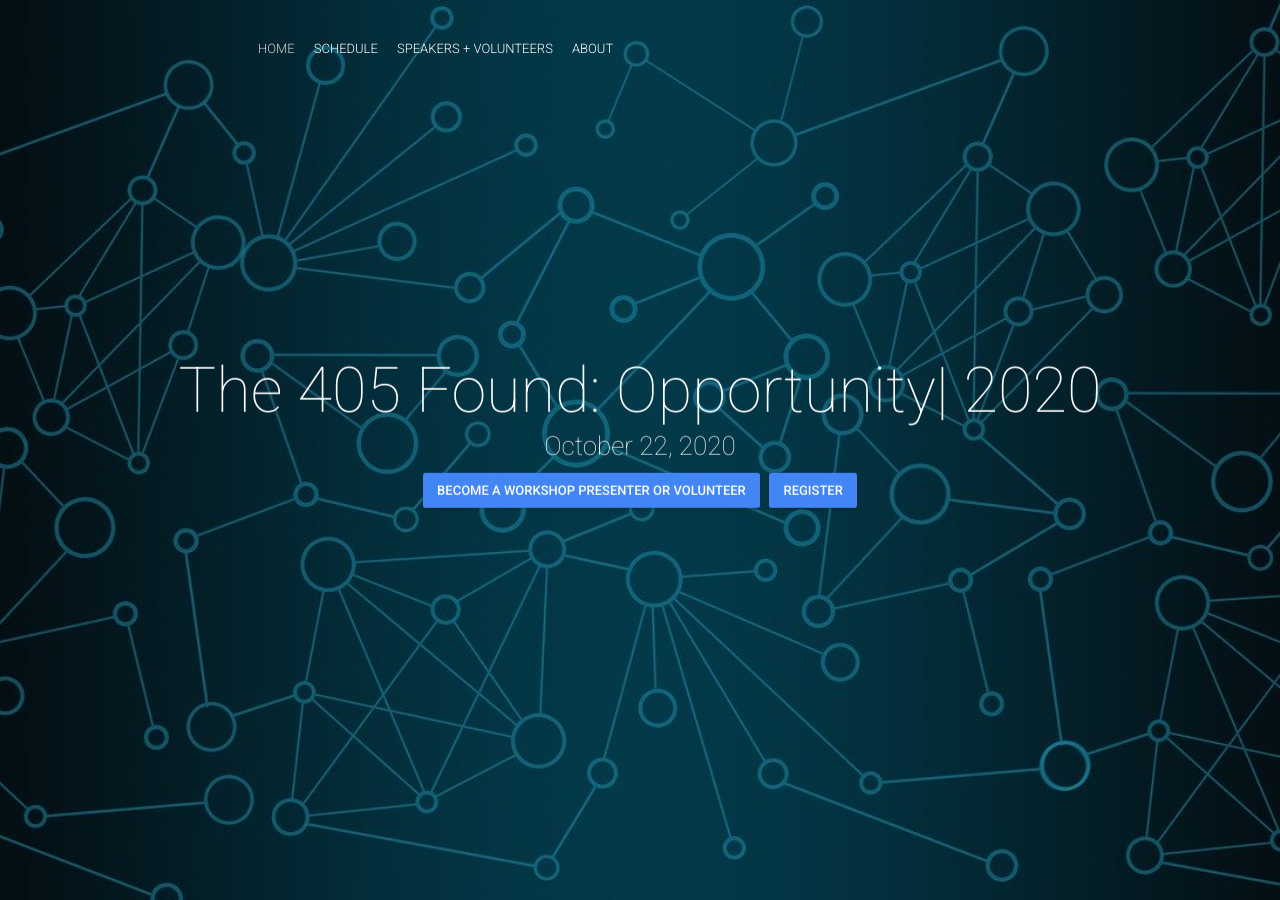
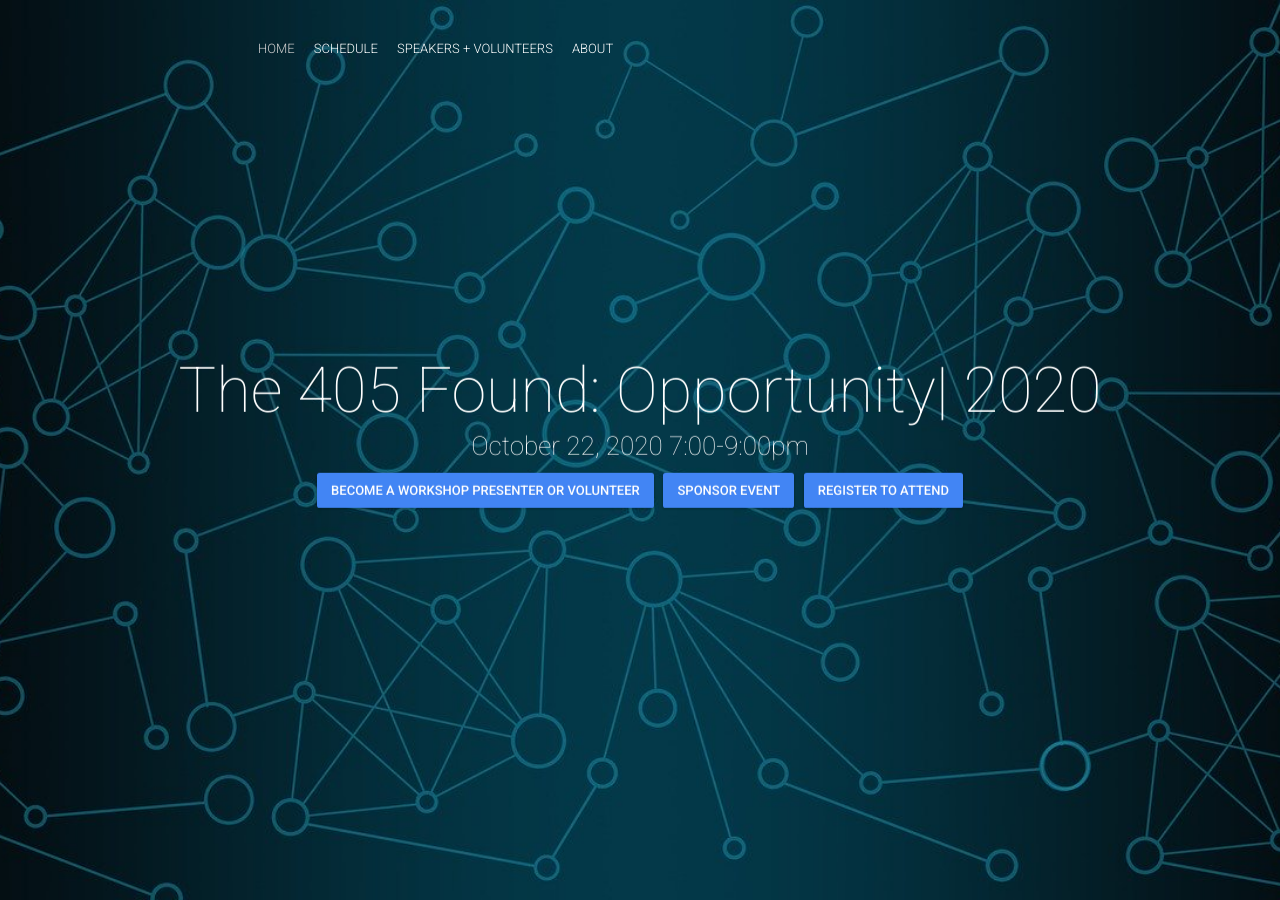
Before and after one commit to the405found/the405found.github.io, a Jekyll site: the page built from index.html, in a window 1280 px wide and 900 px high. Built offline with Jekyll 4.4.1, drawn with Linux system fonts in a browser that asks for light colours; nearby versions of some CDN libraries; comment, search, counter and statistics services are not loaded.

Commit message:
added sponsor event button to hero block

```diff
--- a/_config.yml
+++ b/_config.yml
@@ -38,7 +38,7 @@ twitterAccount: "@the405found"
 
 # Documents
 c4pUrl: "https://forms.gle/5j7HFvsTEPQAcbc86"
-c4sponsorsUrl: "/assets/405Found_Sponsorship.pdf"
+c4sponsorsUrl: "/assets/The405Found_Sponsorship.pdf"
 
 # Navigation
 navigationLinks:
@@ -57,12 +57,13 @@ rightNavigationButtons:
 # Hero Block
 heroImage: "hero.jpg"
 heroTitle: "The 405 Found: <typeout> 2020"
-eventDate: "October 22, 2020"
+eventDate: "October 22, 2020   7:00-9:00pm"
 typeoutTextValues: '"", "Talent", "Opportunity", "Potential", "Recruit"'
 typeoutFallback: "Talent"
 heroButtons:
  - {link: "https://forms.gle/5j7HFvsTEPQAcbc86", text: "Become a Workshop Presenter or Volunteer"}
- - {link: "http://www.eventbrite.com", text: "Register"}
+ - {link: "/assets/The405Found_Sponsorship.pdf", text: "Sponsor Event"}
+ - {link: "http://www.eventbrite.com", text: "Register to Attend"}
 
 # About Block
 aboutTitle: "About The 405 Found"
```
